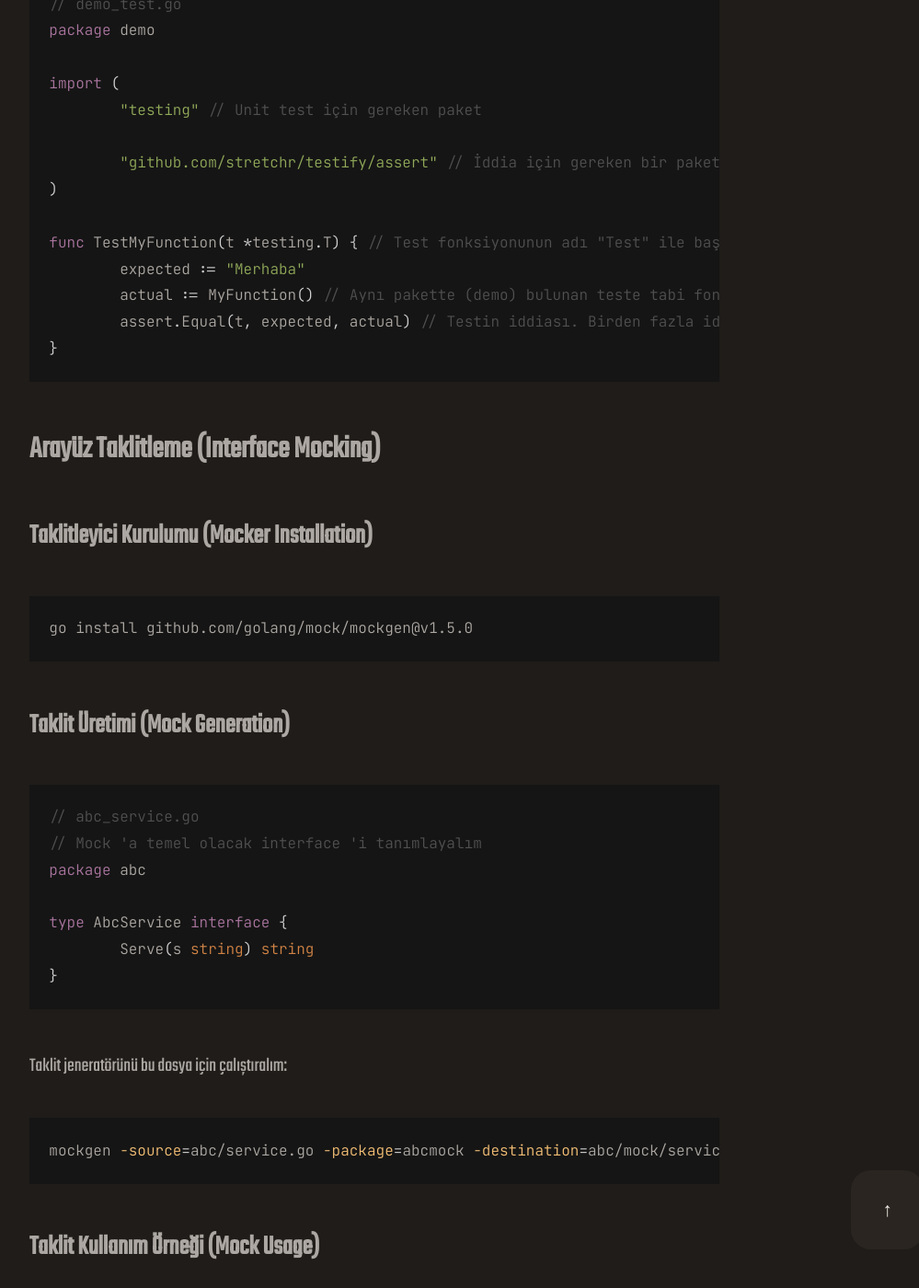
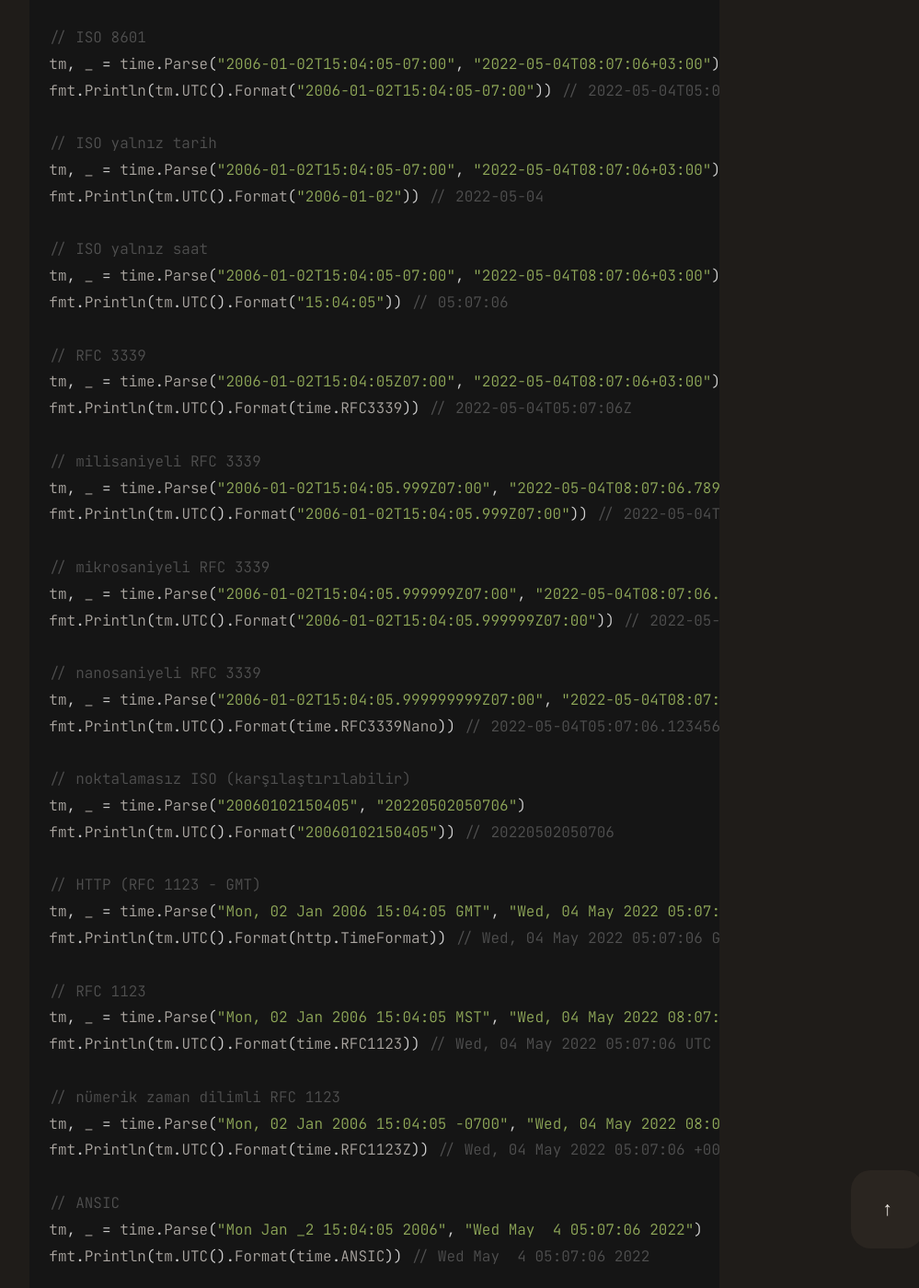
Before and after one commit to abdullahpazarbasi/abdullahpazarbasi.github.io, a Jekyll site: the page built from _posts/2021-04-04-go-cheatsheet.md, in a window 1280 px wide and 1400 px high, scrolled down 45024 px. Shown: the whole window at 92% size, without its empty margins (233-1232 px from the left). Built offline with Jekyll 4.4.1, drawn with Linux system fonts in a browser that asks for light colours; some web fonts are replaced; some of the changed text lies outside the part shown.

Commit message:
go cheatsheet improved

````diff
--- a/_includes/footer.html
+++ b/_includes/footer.html
@@ -1,3 +1,3 @@
 <footer>
-  <p>&copy; 2016 - {{ 'now' | date: "%Y" }} | {{site.title}} | <a href="/gizlilik-ilkeleri">Gizlilik İlkeleri</a> | <a href="/feed.xml" class="icon icon-rss dabbah" style="color: #ee802f;" target="_blank"></a></p>
+  <p>&copy; 2016 - {{ 'now' | date: "%Y" }} | <a href="/">{{ site.title }}</a> | <a href="/gizlilik-ilkeleri">Gizlilik İlkeleri</a> | <a href="/feed.xml" class="icon icon-rss dabbah" style="color: #ee802f;" target="_blank"></a></p>
 </footer>
--- a/_posts/2021-04-04-go-cheatsheet.md
+++ b/_posts/2021-04-04-go-cheatsheet.md
@@ -1329,6 +1328,11 @@ func GetRootDirectoryPath() string {
 }
 ```
 
+## Geçerli Çalışma Dizini Öğrenme (Current Working Directory - CWD)
+
+```go
+```
+
 ## Basma (Printing)
 
 ```go
@@ -1344,6 +1348,91 @@ welcomeMessages := `Welcome
 Hoşgeldin
 أهلا بك`
 ```
+
+## Tarih-Zaman Düzeni (Datetime Layout, Template, Format)
+
+```go
+var tm time.Time
+
+// ISO 8601
+tm, _ = time.Parse("2006-01-02T15:04:05-07:00", "2022-05-04T08:07:06+03:00")
+fmt.Println(tm.UTC().Format("2006-01-02T15:04:05-07:00")) // 2022-05-04T05:07:06+00:00
+
+// ISO yalnız tarih
+tm, _ = time.Parse("2006-01-02T15:04:05-07:00", "2022-05-04T08:07:06+03:00")
+fmt.Println(tm.UTC().Format("2006-01-02")) // 2022-05-04
+
+// ISO yalnız saat
+tm, _ = time.Parse("2006-01-02T15:04:05-07:00", "2022-05-04T08:07:06+03:00")
+fmt.Println(tm.UTC().Format("15:04:05")) // 05:07:06
+
+// RFC 3339
+tm, _ = time.Parse("2006-01-02T15:04:05Z07:00", "2022-05-04T08:07:06+03:00")
+fmt.Println(tm.UTC().Format(time.RFC3339)) // 2022-05-04T05:07:06Z
+
+// milisaniyeli RFC 3339
+tm, _ = time.Parse("2006-01-02T15:04:05.999Z07:00", "2022-05-04T08:07:06.789+03:00")
+fmt.Println(tm.UTC().Format("2006-01-02T15:04:05.999Z07:00")) // 2022-05-04T05:07:06.789Z
+
+// mikrosaniyeli RFC 3339
+tm, _ = time.Parse("2006-01-02T15:04:05.999999Z07:00", "2022-05-04T08:07:06.456789+03:00")
+fmt.Println(tm.UTC().Format("2006-01-02T15:04:05.999999Z07:00")) // 2022-05-04T05:07:06.456789Z
+
+// nanosaniyeli RFC 3339
+tm, _ = time.Parse("2006-01-02T15:04:05.999999999Z07:00", "2022-05-04T08:07:06.123456789+03:00")
+fmt.Println(tm.UTC().Format(time.RFC3339Nano)) // 2022-05-04T05:07:06.123456789Z
+
+// noktalamasız ISO (karşılaştırılabilir)
+tm, _ = time.Parse("20060102150405", "20220502050706")
+fmt.Println(tm.UTC().Format("20060102150405")) // 20220502050706
+
+// HTTP (RFC 1123 - GMT)
+tm, _ = time.Parse("Mon, 02 Jan 2006 15:04:05 GMT", "Wed, 04 May 2022 05:07:06 GMT")
+fmt.Println(tm.UTC().Format(http.TimeFormat)) // Wed, 04 May 2022 05:07:06 GMT
+
+// RFC 1123
+tm, _ = time.Parse("Mon, 02 Jan 2006 15:04:05 MST", "Wed, 04 May 2022 08:07:06 EEST")
+fmt.Println(tm.UTC().Format(time.RFC1123)) // Wed, 04 May 2022 05:07:06 UTC
+
+// nümerik zaman dilimli RFC 1123
+tm, _ = time.Parse("Mon, 02 Jan 2006 15:04:05 -0700", "Wed, 04 May 2022 08:07:06 +0300")
+fmt.Println(tm.UTC().Format(time.RFC1123Z)) // Wed, 04 May 2022 05:07:06 +0000
+
+// ANSIC
+tm, _ = time.Parse("Mon Jan _2 15:04:05 2006", "Wed May  4 05:07:06 2022")
+fmt.Println(tm.UTC().Format(time.ANSIC)) // Wed May  4 05:07:06 2022
+
+// Unix
+tm, _ = time.Parse("Mon Jan _2 15:04:05 MST 2006", "Wed May  4 08:07:06 EEST 2022")
+fmt.Println(tm.UTC().Format(time.UnixDate)) // Wed May  4 05:07:06 UTC 2022
+
+// RFC 822
+tm, _ = time.Parse("02 Jan 06 15:04 MST", "04 May 22 08:07 EEST")
+fmt.Println(tm.UTC().Format(time.RFC822)) // 04 May 22 05:07 UTC
+
+// nümerik zaman dilimli RFC 822
+tm, _ = time.Parse("02 Jan 06 15:04 -0700", "04 May 22 08:07 +0300")
+fmt.Println(tm.UTC().Format(time.RFC822Z)) // 04 May 22 05:07 +0000
+
+// RFC 850
+tm, _ = time.Parse("Monday, 02-Jan-06 15:04:05 MST", "Wednesday, 04-May-22 08:07:06 EEST")
+fmt.Println(tm.UTC().Format(time.RFC850)) // Wednesday, 04-May-22 05:07:06 UTC
+```
+
+| Dilim         | 1. Seçenek | 2. Seçenek | 3. Seçenek | 4. Seçenek | 5. Seçenek | 6. Seçenek |
+|---------------|------------|------------|------------|------------|------------|------------|
+| Ay            | 01         | 1          | Jan        | January    |            |            |
+| Gün           | 02         | 2          | _2         |            |            |            |
+| Saat          | 03         | 3          | _3         | 15         |            |            |
+| Dakika        | 04         | 4          | _4         |            |            |            |
+| Saniye        | 05         | 5          | _5         |            |            |            |
+| Yıl           | 06         | 2006       |            |            |            |            |
+| Bölge         | -07        | -0700      | -07:00     | Z0700      | Z07:00     | MST        |
+| Milisaniye    | .000       | .999       |            |            |            |            |
+| Mikrosaniye   | .000000    | .999999    |            |            |            |            |
+| Nanosaniye    | .000000000 | .999999999 |            |            |            |            |
+| Haftanın günü | Mon        | Monday     |            |            |            |            |
+| Yarı gün      | pm         | PM         |            |            |            |            |
 
 ## Birim Testleri (Unit Testing)
 
--- a/assets/css/common.css
+++ b/assets/css/common.css
@@ -46,8 +46,28 @@ main {
   max-width: 750px;
 }
 
+hr {
+  border-top: 2px dashed var(--line) !important;
+  border-bottom: none !important;
+  border-left: none !important;
+  border-right: none !important;
+  margin-bottom: 1.75rem !important;
+}
+
+a {
+  color: var(--link);
+}
+
 footer p {
   font-size: 0.8rem;
+}
+
+.icon {
+  font-size: 0.8rem;
+}
+
+footer p .icon {
+  font-size: 0.618rem;
 }
 
 /* back to top */
@@ -187,14 +207,6 @@ body {
   background-color: var(--light);
 }
 
-hr {
-  border-top: 2px dashed var(--line) !important;
-  border-bottom: none !important;
-  border-left: none !important;
-  border-right: none !important;
-  margin-bottom: 1.75rem !important;
-}
-
 /* pagination */
 
 .pagination {
@@ -203,7 +215,6 @@ hr {
 
 .pagination a {
   padding: 0 0.25em;
-  color: var(--link);
 }
 
 .pagination span {
--- a/assets/css/social.css
+++ b/assets/css/social.css
@@ -61,7 +61,6 @@
 
 .author-contact .icon {
   margin: 0 16px 0 0;
-  font-size: 1.2em;
 }
 
 .dabbah {
````
Also changed, not shown: other parts of _posts/2021-04-04-go-cheatsheet.md (+2 -3 lines).
